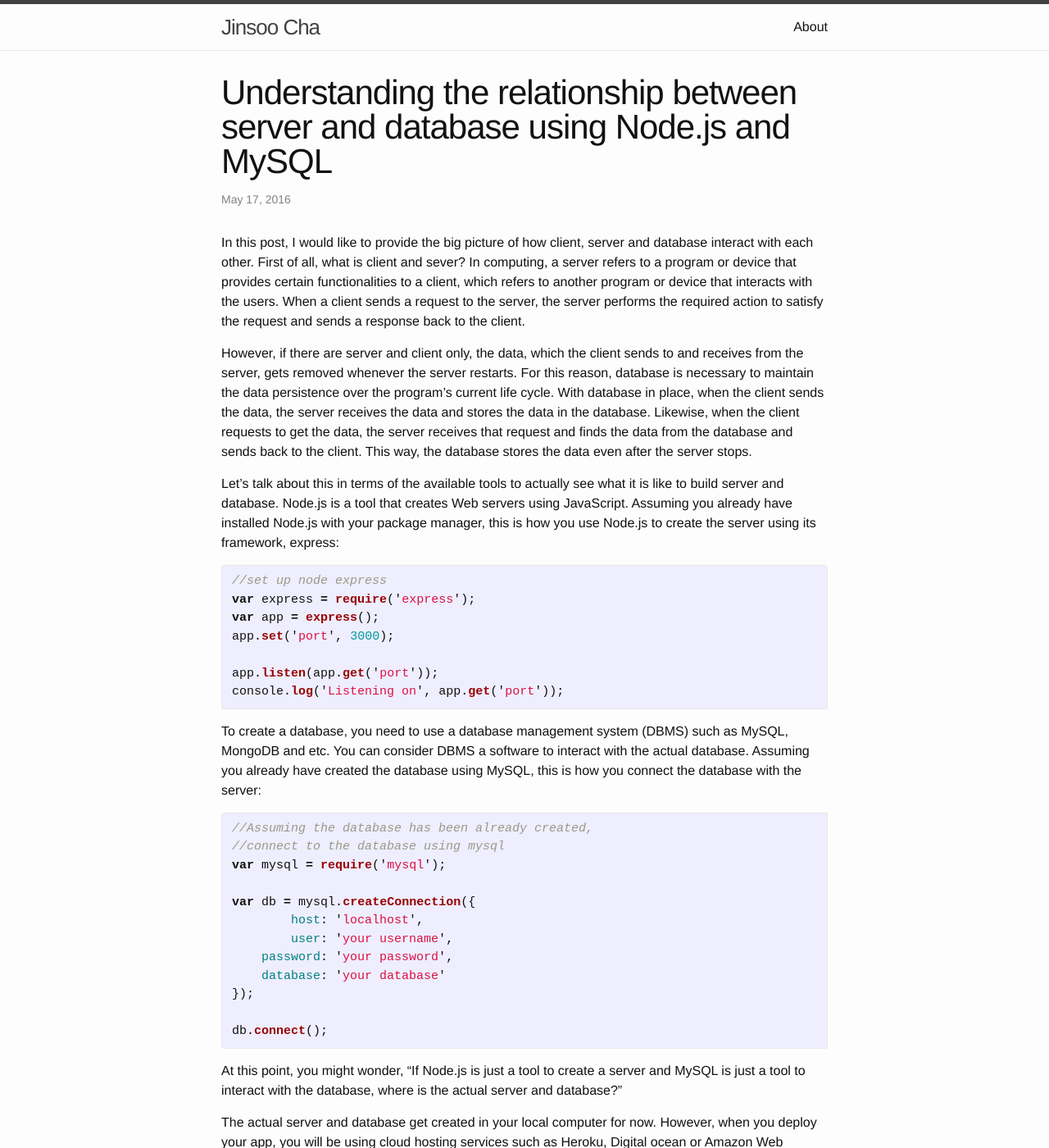
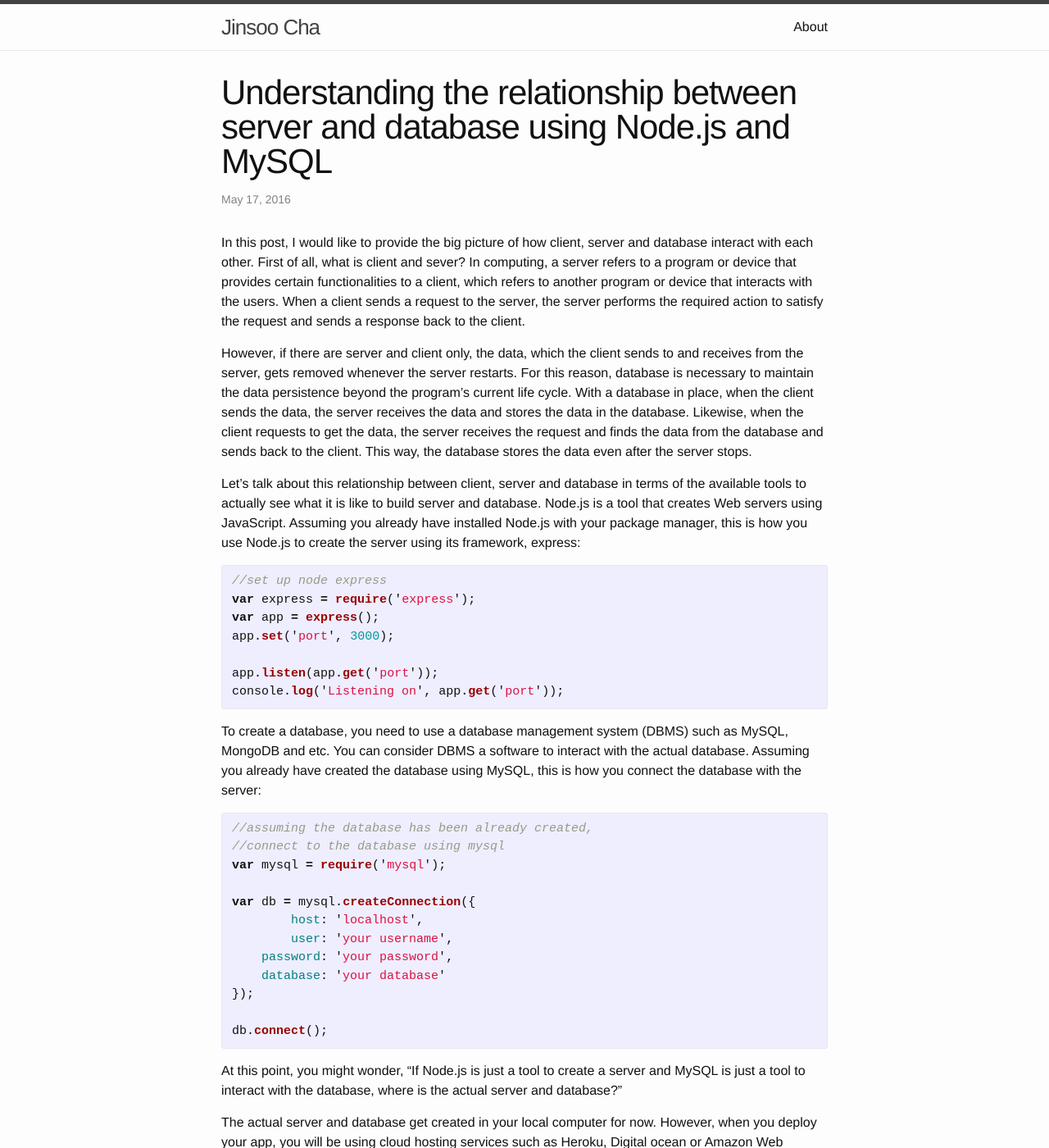
Before and after one commit to jinsoocha/jinsoocha.github.io, a Jekyll site: the page built from _posts/2016-05-18-The relationship between server and database.markdown, in a window 1280 px wide and 1400 px high. Shown: the whole window at 82% size. Built offline with Jekyll 4.4.1, drawn with Linux system fonts in a browser that asks for light colours; some of the changed text lies outside the part shown.

Commit message:
edited the post - the relationship between server and database

```diff
--- a/_posts/2016-05-18-The relationship between server and database.markdown
+++ b/_posts/2016-05-18-The relationship between server and database.markdown
@@ -7,9 +7,9 @@ categories: backend
 
 In this post, I would like to provide the big picture of how client, server and database interact with each other. First of all, what is client and sever? In computing, a server refers to a program or device that provides certain functionalities to a client, which refers to another program or device that interacts with the users. When a client sends a request to the server, the server performs the required action to satisfy the request and sends a response back to the client.
 
-However, if there are server and client only, the data, which the client sends to and receives from the server, gets removed whenever the server restarts. For this reason, database is necessary to maintain the data persistence over the program's current life cycle. With database in place, when the client sends the data, the server receives the data and stores the data in the database. Likewise, when the client requests to get the data, the server receives that request and finds the data from the database and sends back to the client. This way, the database stores the data even after the server stops.
+However, if there are server and client only, the data, which the client sends to and receives from the server, gets removed whenever the server restarts. For this reason, database is necessary to maintain the data persistence beyond the program's current life cycle. With a database in place, when the client sends the data, the server receives the data and stores the data in the database. Likewise, when the client requests to get the data, the server receives the request and finds the data from the database and sends back to the client. This way, the database stores the data even after the server stops.
 
-Let's talk about this in terms of the available tools to actually see what it is like to build server and database. Node.js is a tool that creates Web servers using JavaScript. Assuming you already have installed Node.js with your package manager, this is how you use Node.js to create the server using its framework, express:
+Let's talk about this relationship between client, server and database in terms of the available tools to actually see what it is like to build server and database. Node.js is a tool that creates Web servers using JavaScript. Assuming you already have installed Node.js with your package manager, this is how you use Node.js to create the server using its framework, express:
 
 {% highlight javascript %}
 //set up node express
@@ -24,7 +24,7 @@ console.log('Listening on', app.get('port'));
 To create a database, you need to use a database management system (DBMS) such as MySQL, MongoDB and etc. You can consider DBMS a software to interact with the actual database. Assuming you already have created the database using MySQL, this is how you connect the database with the server:
 
 {% highlight javascript %}
-//Assuming the database has been already created,
+//assuming the database has been already created,
 //connect to the database using mysql
 var mysql = require('mysql');
 
```
Also changed, not shown: other parts of _posts/2016-05-18-The relationship between server and database.markdown (+3 -4 lines).
